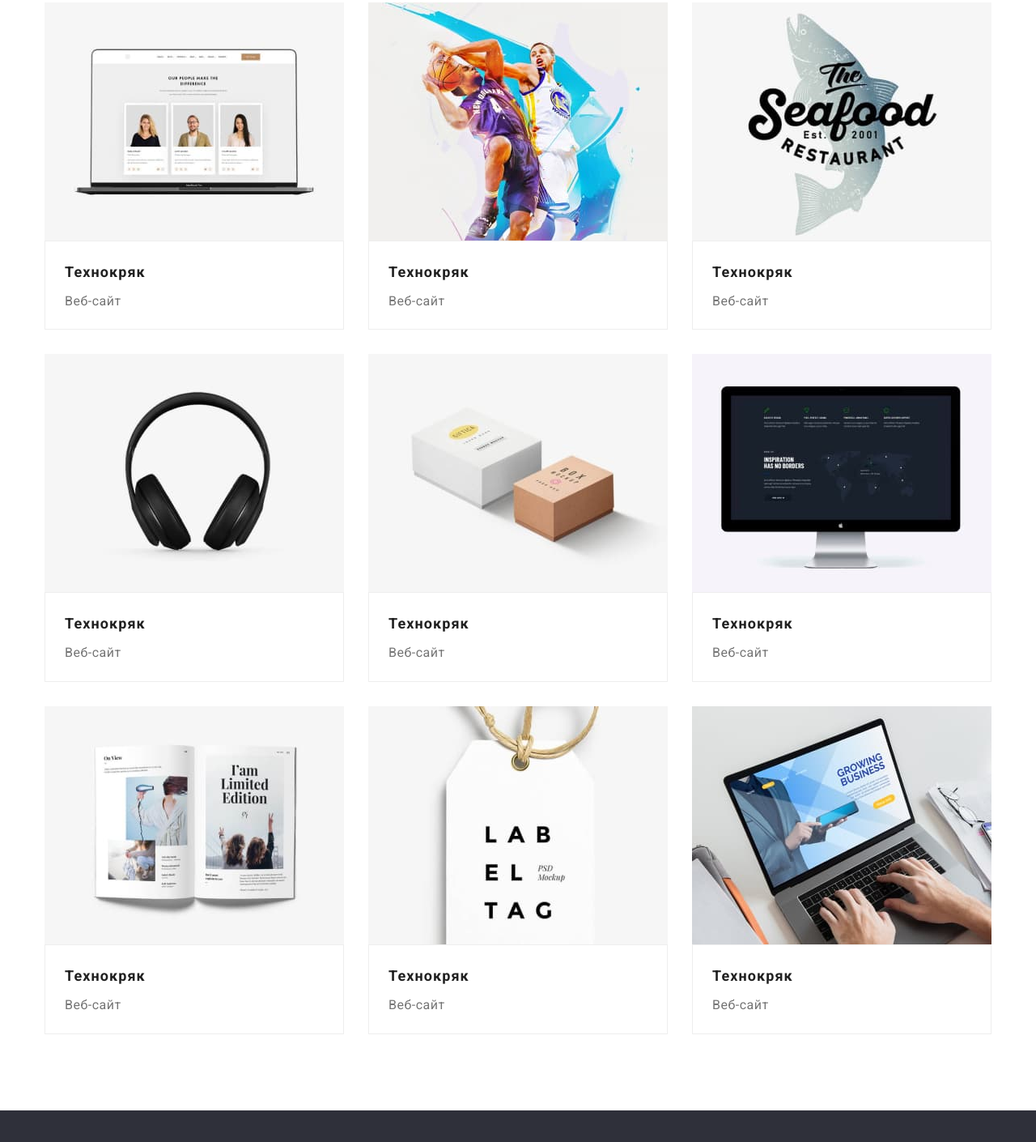
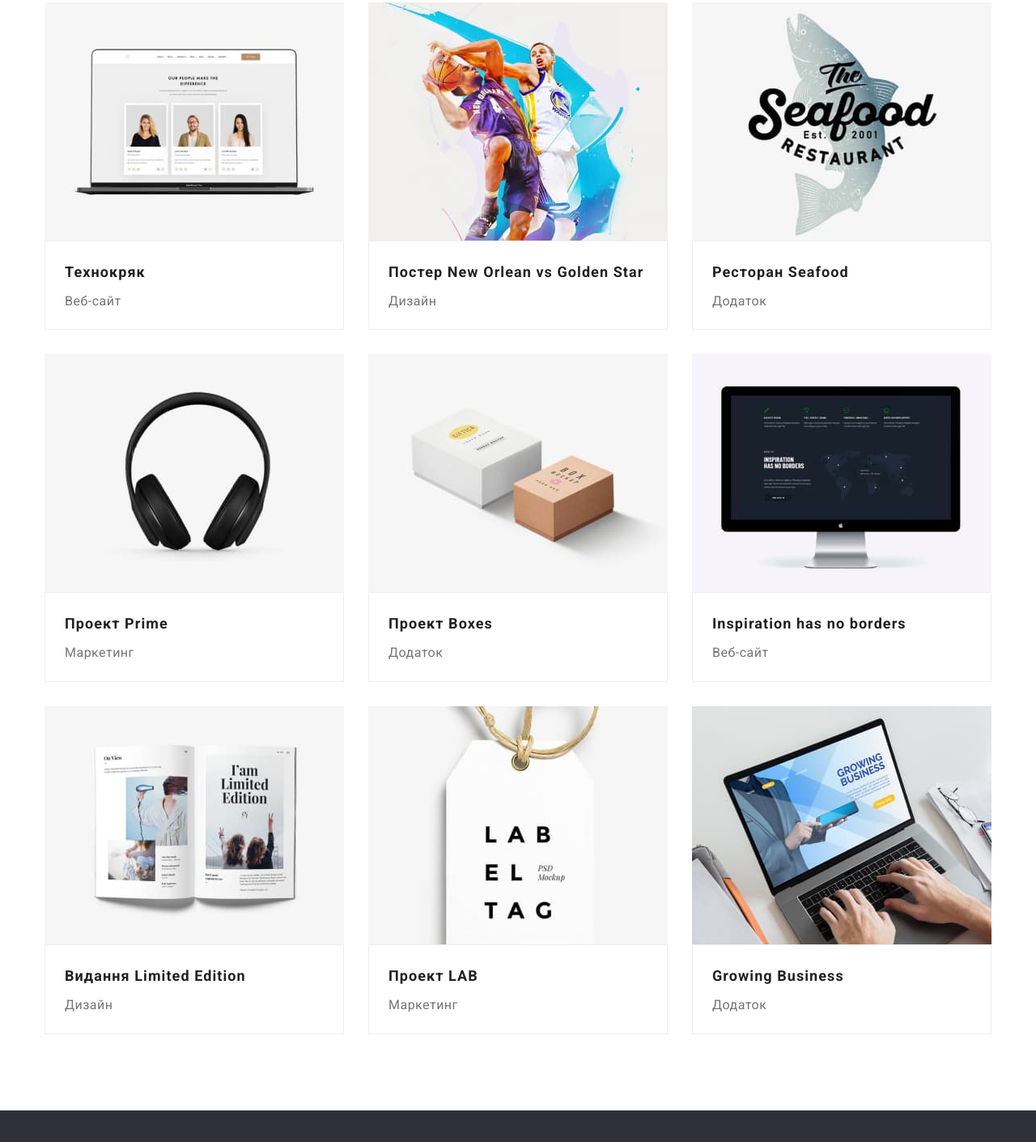
Before and after one commit to stskrypnyk/goit-markup-hw-03, a plain HTML site: page portfolio.html in a window 1280 px wide. Shown: the part 266-1676 px from the top of the page at 81% size. Drawn offline with nearby package versions, Linux system fonts and the light colour scheme.

Commit message:
check portfolio

```diff
--- a/portfolio.html
+++ b/portfolio.html
@@ -52,57 +52,57 @@
                     <li class="project-list-item">
                         <img src="./images/basket.jpg" alt="New Orlean vs Golden Star" width="370" class="project-photo">
                         <div class="project-text">
-                            <h2 class="project-title">Технокряк</h2>
-                            <p class="project-description">Веб-сайт</p>
+                            <h2 class="project-title">Постер New Orlean vs Golden Star</h2>
+                            <p class="project-description">Дизайн</p>
                         </div>
                     </li>
                     <li class="project-list-item">
                         <img src="./images/seafood.jpg" alt="Ресторан Seafood" width="370" class="project-photo">
                         <div class="project-text">
-                            <h2 class="project-title">Технокряк</h2>
-                            <p class="project-description">Веб-сайт</p>
+                            <h2 class="project-title">Ресторан Seafood</h2>
+                            <p class="project-description">Додаток</p>
                         </div>
                     </li>
                     <li class="project-list-item">
                         <img src="./images/prime.jpg" alt="Навушники Prime" width="370" class="project-photo">
                         <div class="project-text">
-                            <h2 class="project-title">Технокряк</h2>
-                            <p class="project-description">Веб-сайт</p>
+                            <h2 class="project-title">Проект Prime</h2>
+                            <p class="project-description">Маркетинг</p>
                         </div>
                     </li>
                     <li class="project-list-item">
                         <img src="./images/boxed.jpg" alt="Коробки Boxes" width="370" class="project-photo">
                         <div class="project-text">
-                            <h2 class="project-title">Технокряк</h2>
-                            <p class="project-description">Веб-сайт</p>
+                            <h2 class="project-title">Проект Boxes</h2>
+                            <p class="project-description">Додаток</p>
                         </div>
                     </li>
                     <li class="project-list-item">
                         <img src="./images/inspiration.jpg" alt="Головна сторінка веб-сайту" width="370" class="project-photo">
                         <div class="project-text">
-                            <h2 class="project-title">Технокряк</h2>
+                            <h2 class="project-title">Inspiration has no borders</h2>
                             <p class="project-description">Веб-сайт</p>
                         </div>
                     </li>
                     <li class="project-list-item">
                         <img src="./images/limited.jpg" alt="Сторінки видання" width="370" class="project-photo">
                         <div class="project-text">
-                            <h2 class="project-title">Технокряк</h2>
-                            <p class="project-description">Веб-сайт</p>
+                            <h2 class="project-title">Видання Limited Edition</h2>
+                            <p class="project-description">Дизайн</p>
                         </div>
                     </li>
                     <li class="project-list-item">
                         <img src="./images/lab.jpg" alt="Логотип проекту" width="370" class="project-photo">
                         <div class="project-text">
-                            <h2 class="project-title">Технокряк</h2>
-                            <p class="project-description">Веб-сайт</p>
+                            <h2 class="project-title">Проект LAB</h2>
+                            <p class="project-description">Маркетинг</p>
                         </div>
                     </li>
                     <li class="project-list-item">
                         <img src="./images/growing.jpg" alt="Титульна сторінка веб-сайту" width="370" class="project-photo">
                         <div class="project-text">
-                            <h2 class="project-title">Технокряк</h2>
-                            <p class="project-description">Веб-сайт</p>
+                            <h2 class="project-title">Growing Business</h2>
+                            <p class="project-description">Додаток</p>
                         </div>
                     </li>
                 </ul>
```
